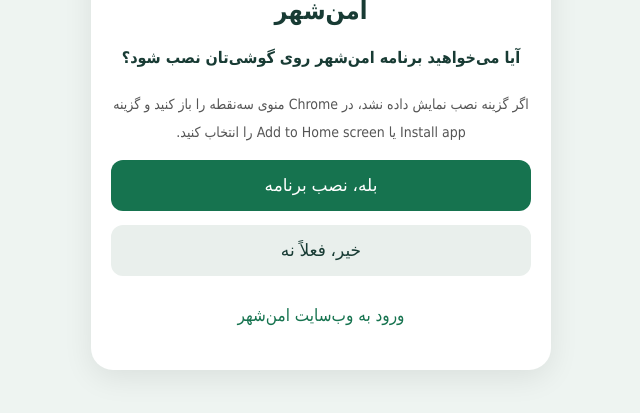
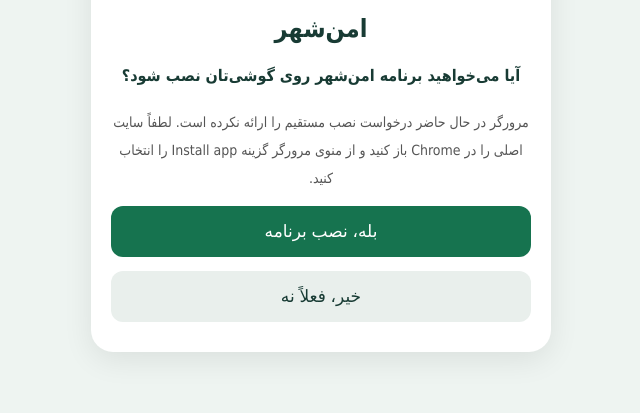
Before and after one commit to koolerabiiiiii-dot/amnshahr, a plain HTML site: page install.html in a window 1280 px wide. Both pictures are taken after a click on the button "بله، نصب برنامه". Shown: the part 273-686 px from the top of the page, without its empty margins (319-959 px from the left). Drawn offline with Linux system fonts and the light colour scheme.

Commit message:
Update install.html

```diff
--- a/install.html
+++ b/install.html
@@ -1,3 +1,4 @@
+
 <!DOCTYPE html>
 <html lang="fa" dir="rtl">
 <head>
@@ -27,7 +28,7 @@
     }
     h1 { font-size: 25px; }
     p { line-height: 2; }
-    button, a {
+    button {
       display: block;
       width: 100%;
       box-sizing: border-box;
@@ -36,13 +37,11 @@
       border: 0;
       border-radius: 12px;
       font-size: 17px;
-      text-decoration: none;
       cursor: pointer;
     }
     #install { background: #16734f; color: white; }
     #cancel { background: #e9efec; color: #183b34; }
-    #home { color: #16734f; }
-    #help { font-size: 14px; color: #555; }
+    #message { color: #555; font-size: 14px; }
   </style>
 </head>
 <body>
@@ -50,19 +49,16 @@
     <div style="font-size:55px">🏙️</div>
     <h1>امن‌شهر</h1>
     <p><strong>آیا می‌خواهید برنامه امن‌شهر روی گوشی‌تان نصب شود؟</strong></p>
-    <p id="help">با نصب برنامه، می‌توانید آن را مانند یک برنامه معمولی از صفحه گوشی باز کنید.</p>
-
+    <p id="message">برای نصب، دکمه سبز را بزنید.</p>
     <button id="install">بله، نصب برنامه</button>
     <button id="cancel">خیر، فعلاً نه</button>
-    <a id="home" href="./">ورود به وب‌سایت امن‌شهر</a>
   </main>
 
   <script>
     let installPrompt = null;
+
     const installButton = document.getElementById("install");
-    const help = document.getElementById("help");
-
-    const isIOS = /iphone|ipad|ipod/i.test(navigator.userAgent);
+    const message = document.getElementById("message");
 
     window.addEventListener("beforeinstallprompt", (event) => {
       event.preventDefault();
@@ -70,25 +66,32 @@
     });
 
     installButton.addEventListener("click", async () => {
-      if (isIOS) {
-        help.textContent =
-          "برای نصب در آیفون: در مرورگر Safari دکمه Share را بزنید و سپس Add to Home Screen را انتخاب کنید.";
-        return;
-      }
+      if (installPrompt) {
+        installButton.disabled = true;
+        installPrompt.prompt();
 
-      if (installPrompt) {
-        installPrompt.prompt();
-        await installPrompt.userChoice;
+        const result = await installPrompt.userChoice;
         installPrompt = null;
+        installButton.disabled = false;
+
+        if (result.outcome === "accepted") {
+          message.textContent = "درخواست نصب پذیرفته شد.";
+        } else {
+          message.textContent = "نصب لغو شد. هر زمان خواستید دوباره تلاش کنید.";
+        }
       } else {
-        help.textContent =
-          "اگر گزینه نصب نمایش داده نشد، در Chrome منوی سه‌نقطه را باز کنید و گزینه Install app یا Add to Home screen را انتخاب کنید.";
+        message.textContent =
+          "مرورگر در حال حاضر درخواست نصب مستقیم را ارائه نکرده است. لطفاً سایت اصلی را در Chrome باز کنید و از منوی مرورگر گزینه Install app را انتخاب کنید.";
       }
     });
 
     document.getElementById("cancel").addEventListener("click", () => {
       window.location.href = "./";
     });
+
+    window.addEventListener("appinstalled", () => {
+      message.textContent = "برنامه امن‌شهر با موفقیت نصب شد.";
+    });
   </script>
 </body>
 </html>
```
